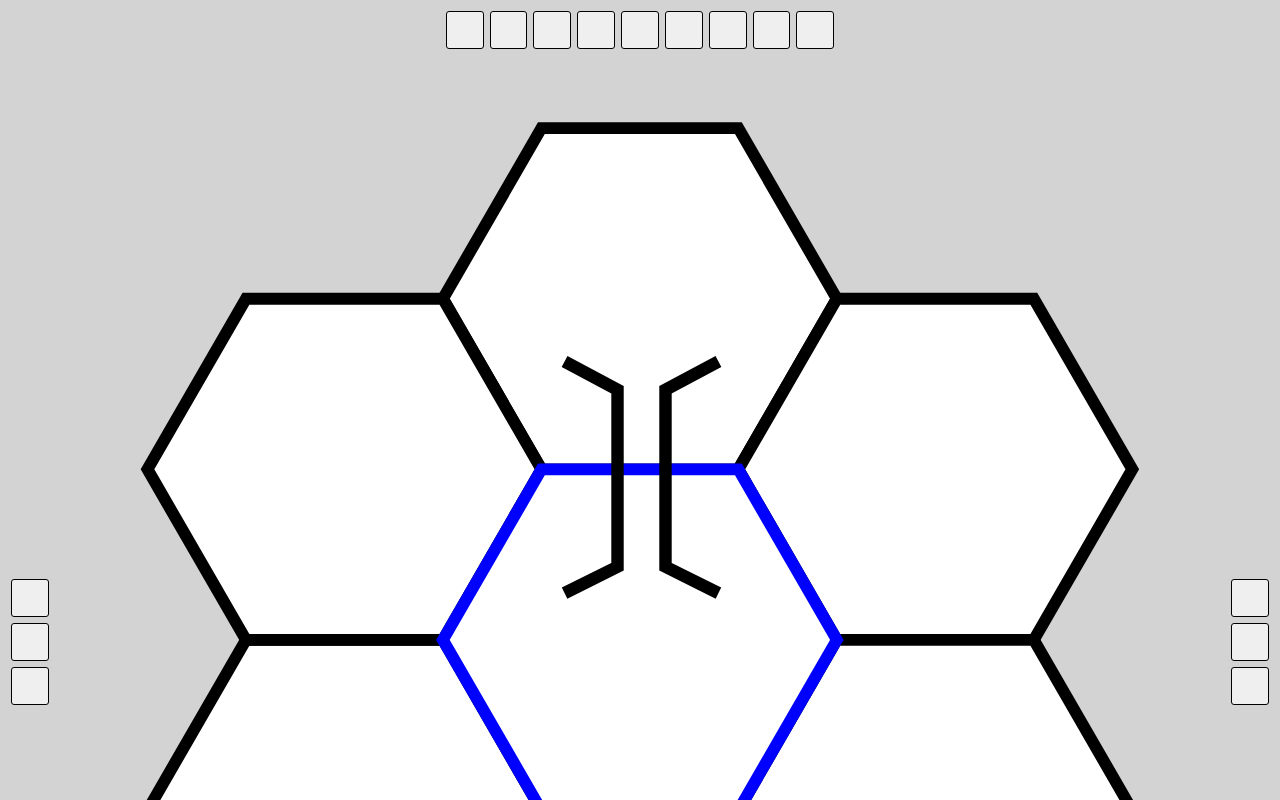
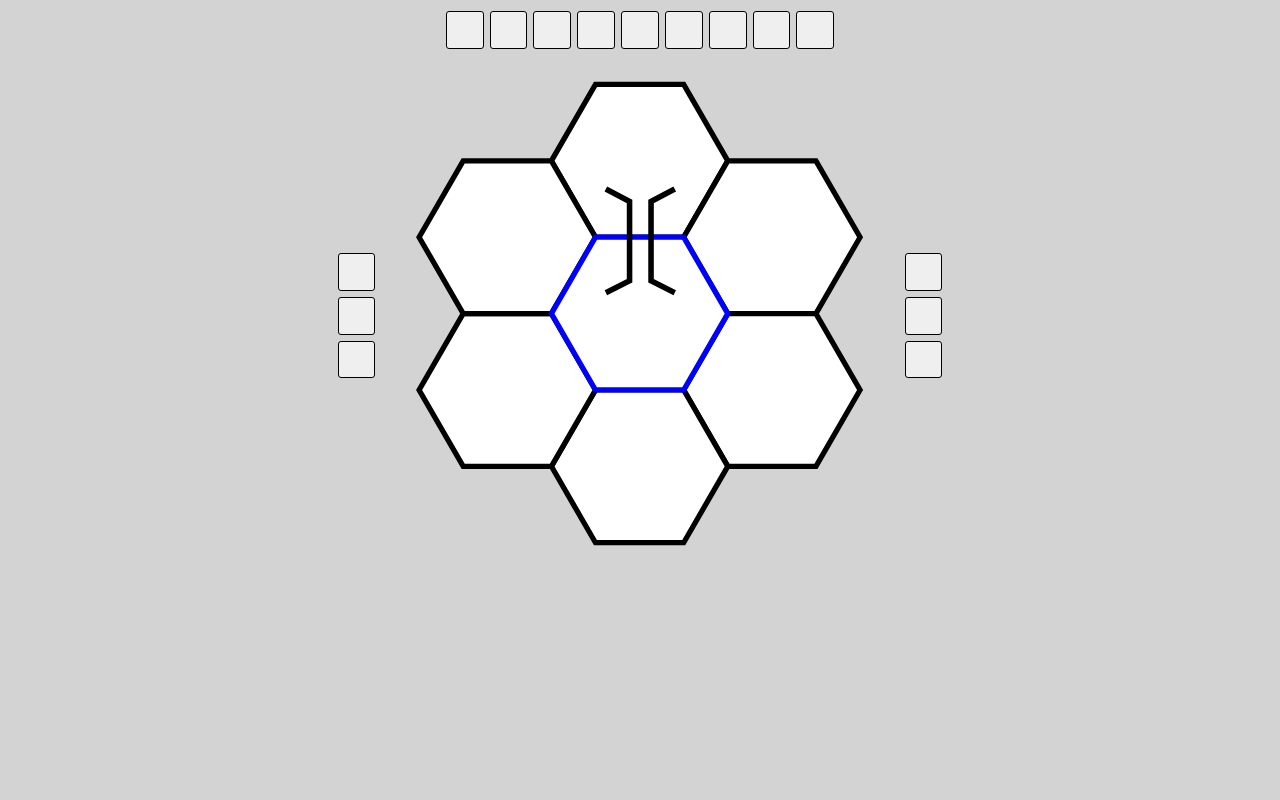
Before and after one commit to rzymek/red-winter-calc, a Preact app: page / in a window 1280 px wide. Shown: the top 800 px of the page. Built offline with nearby package versions, Linux system fonts and the light colour scheme.

Commit message:
max-width: 16cm;

```diff
--- a/src/app.css
+++ b/src/app.css
@@ -1,3 +1,4 @@
 #app {
     margin: 0 auto;
+    max-width: 16cm;
 }
```
